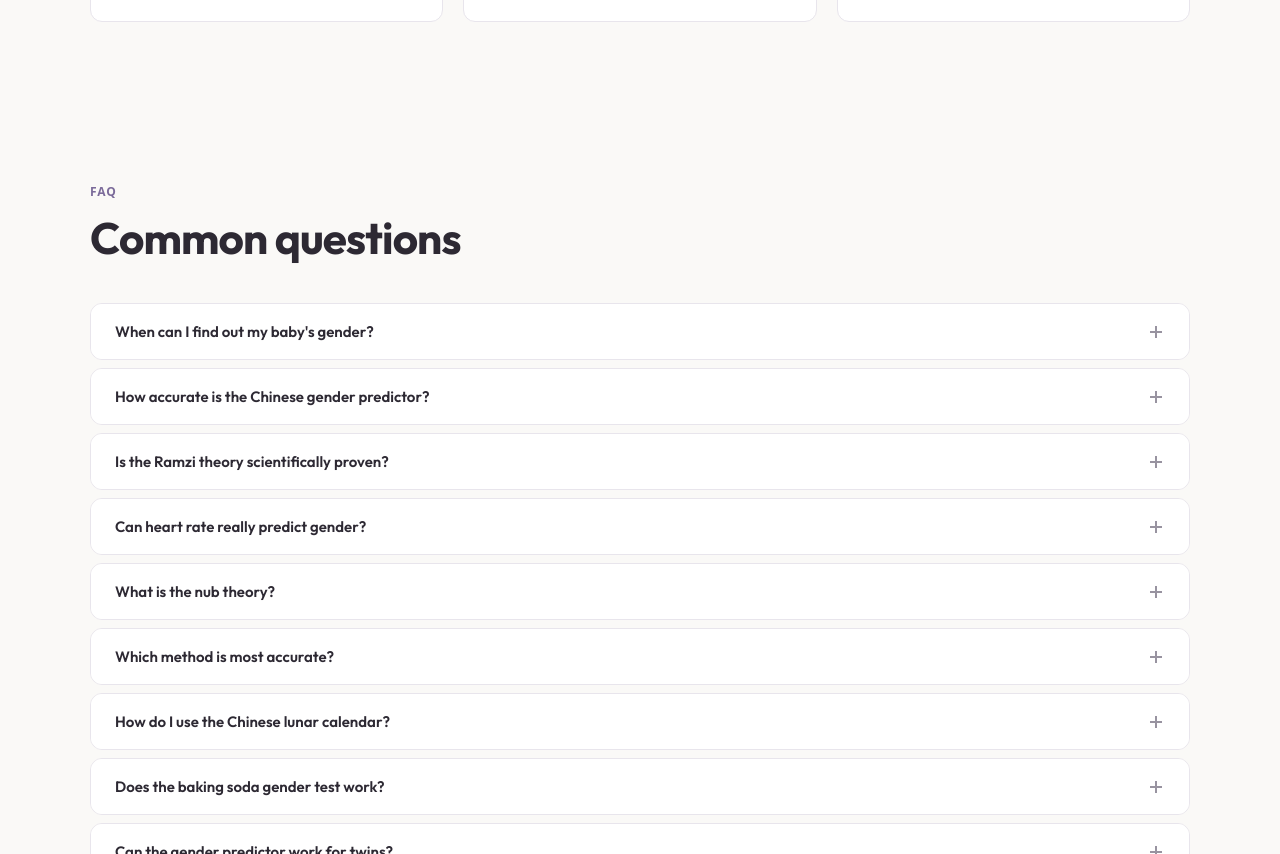
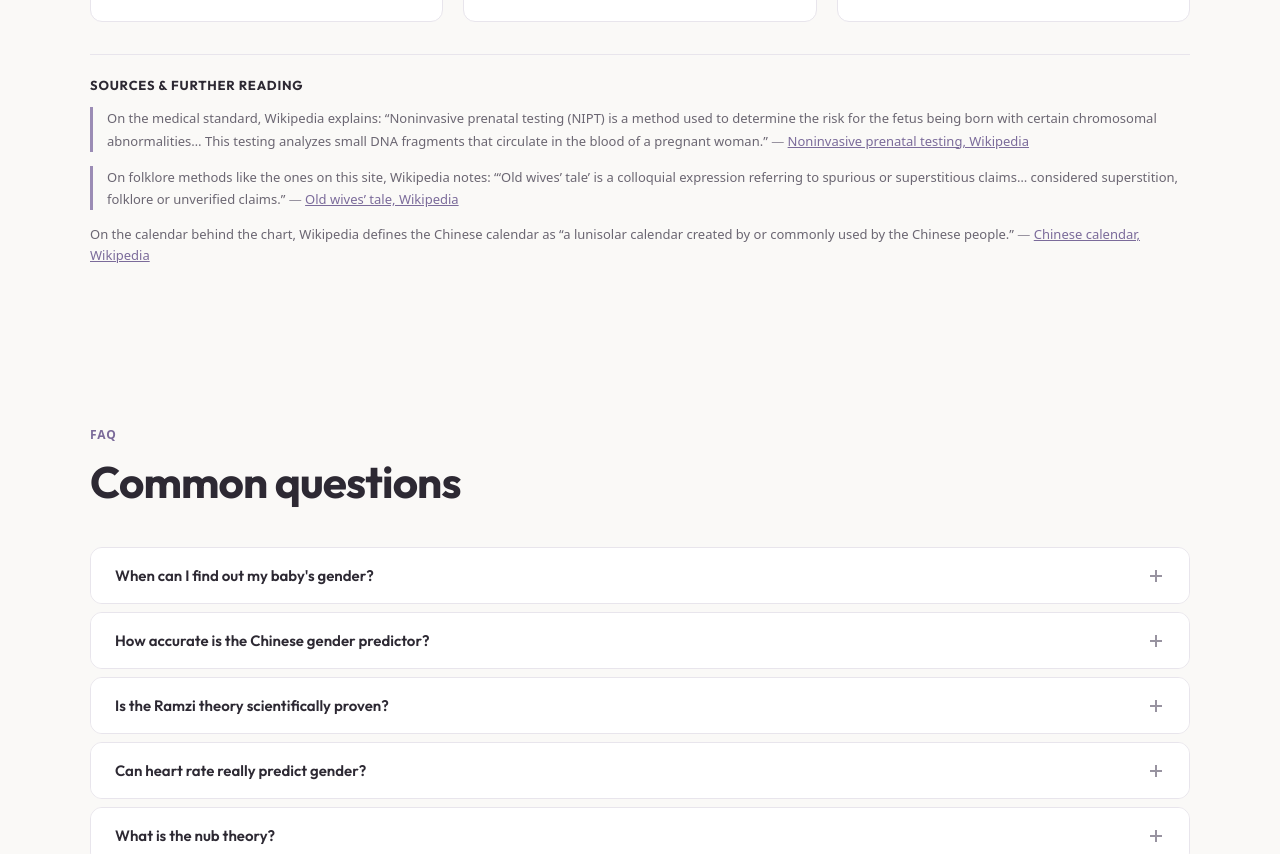
Before and after one commit to jiusongvip/gender-predictor, a website: page src/pages/index.html in a window 1280 px wide. Shown: the part 7833-8687 px from the top of the page. Drawn offline with Linux system fonts and the light colour scheme.

Commit message:
fix(geo): add attributed citations & verifiable outbound sources to homepage
GEO audit Content & Citability warning: the page made accuracy claims but had
no outbound source links or quoted authorities.

Added a "Sources & Further Reading" block in the accuracy section of the merged
homepage with short verbatim quotes and rel="noopener" links to verified,
stable references (only pages confirmed to return 200):
- Wikipedia: Noninvasive prenatal testing (medical standard, NIPT).
- Wikipedia: Old wives' tale (superstition framing of folklore methods).
- Wikipedia: Chinese calendar (origin of the lunar-age chart).

Sex-determination wiki is a disambiguation page (skipped). No DOIs or
institution stats were invented. Text lives in index.html's own <main> so it
appears on the merged homepage.

```diff
--- a/src/pages/index.html
+++ b/src/pages/index.html
@@ -927,6 +927,12 @@
         <p style="font-size:.875rem;color:var(--text-muted);line-height:1.7;">NIPT blood tests from around 10 weeks are 99%+ accurate. The anatomy ultrasound at 18–20 weeks is 95–99% accurate. Everything else — including every method on this page — is entertainment.</p>
       </div>
     </div>
+    <div class="sources" style="margin-top:32px;padding-top:20px;border-top:1px solid var(--border);font-size:.8125rem;color:var(--text-muted);">
+      <h3 style="font-family:'Outfit',system-ui,sans-serif;font-size:.8125rem;font-weight:700;text-transform:uppercase;letter-spacing:.06em;color:var(--text);margin-bottom:12px;">Sources &amp; Further Reading</h3>
+      <blockquote style="margin:0 0 14px;padding-left:14px;border-left:3px solid var(--accent-light,#9b8cb5);line-height:1.7;">On the medical standard, Wikipedia explains: &ldquo;Noninvasive prenatal testing (NIPT) is a method used to determine the risk for the fetus being born with certain chromosomal abnormalities&hellip; This testing analyzes small DNA fragments that circulate in the blood of a pregnant woman.&rdquo; <cite style="font-style:normal;color:var(--text-subtle);">&mdash; <a href="https://en.wikipedia.org/wiki/Noninvasive_prenatal_testing" target="_blank" rel="noopener noreferrer" style="color:var(--accent);">Noninvasive prenatal testing, Wikipedia</a></cite></blockquote>
+      <blockquote style="margin:0 0 14px;padding-left:14px;border-left:3px solid var(--accent-light,#9b8cb5);line-height:1.7;">On folklore methods like the ones on this site, Wikipedia notes: &ldquo;&lsquo;Old wives&rsquo; tale&rsquo; is a colloquial expression referring to spurious or superstitious claims&hellip; considered superstition, folklore or unverified claims.&rdquo; <cite style="font-style:normal;color:var(--text-subtle);">&mdash; <a href="https://en.wikipedia.org/wiki/Old_wives%27_tale" target="_blank" rel="noopener noreferrer" style="color:var(--accent);">Old wives&rsquo; tale, Wikipedia</a></cite></blockquote>
+      <p style="margin:0;">On the calendar behind the chart, Wikipedia defines the Chinese calendar as &ldquo;a lunisolar calendar created by or commonly used by the Chinese people.&rdquo; <cite style="font-style:normal;color:var(--text-subtle);">&mdash; <a href="https://en.wikipedia.org/wiki/Chinese_calendar" target="_blank" rel="noopener noreferrer" style="color:var(--accent);">Chinese calendar, Wikipedia</a></cite></p>
+    </div>
   </div>
 </section>
 
```
